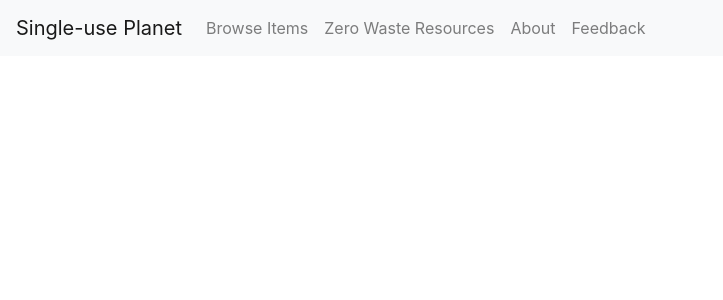
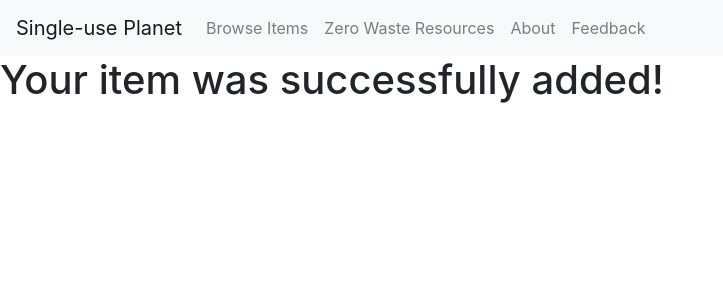
Before and after one commit to aellonk/single-use-planet-project, a React (Create React App) app in the folder single-use-planet-client/: page /items/1 in a window 1280 px wide. Shown: the top 300 px of the page, without its empty margins (0-723 px from the left). Built offline with nearby package versions, Linux system fonts and the light colour scheme; no server answers.

Commit message:
Add message for added item

```diff
--- /dev/null
+++ b/single-use-planet-client/src/components/ItemAdded.js
@@ -0,0 +1,13 @@
+import React from 'react';
+
+const ItemAdded = () => {
+
+return (
+	<div>
+        <h1>Your item was successfully added!</h1>
+
+	</div>
+	)
+}
+
+export default ItemAdded;
--- a/single-use-planet-client/src/containers/App.js
+++ b/single-use-planet-client/src/containers/App.js
@@ -7,6 +7,7 @@ import Resources from '../components/Resources';
 import NavBar from '../components/NavBar';
 import AddItemForm from '../components/AddItemForm';
 import	FeedbackForm from '../components/FeedbackForm';
+import	ItemAdded from '../components/ItemAdded';
 import { Route, Switch} from 'react-router-dom'
 
 
@@ -23,6 +24,7 @@ class App extends Component {
 	              <Route exact path= '/about' component={ About }/>
 	              <Route exact path= '/feedback' component={ FeedbackForm }/>
 	              <Route exact path= '/items/new' component={ AddItemForm } />
+				  <Route exact path= '/items/:id' component={ ItemAdded } />
 	            </Switch>
 			</div>
 		)
```
